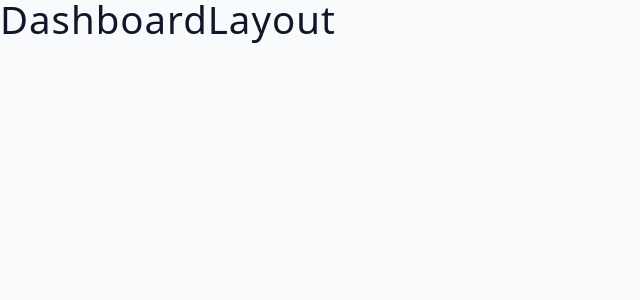
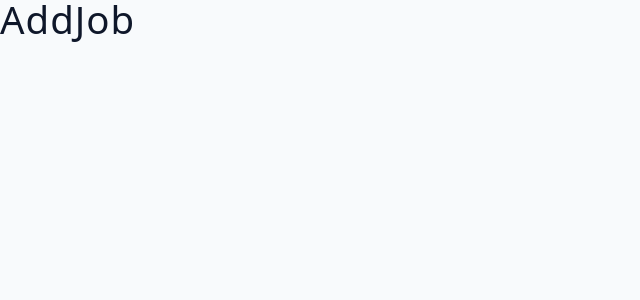
Before and after one commit to kimamovic21/udemy-mern-course-johnsmilga-jobify-app, a React (Vite) app in the folder client/: page /dashboard in a window 1280 px wide. Shown: the top 300 px of the page, without its empty margins (0-640 px from the left). Built offline with nearby package versions, Linux system fonts and the light colour scheme.

Commit message:
34. Dashboard Setup
-u komponentu App.jsx dodane nove komponente i kreiran niz children za rutu dashboard
-u komponentu DashboardLayout.jsx dodana komponenta Outlet
-manje izmjene u documentation.txt fajlu

```diff
--- a/client/src/App.jsx
+++ b/client/src/App.jsx
@@ -1,5 +1,17 @@
 import { createBrowserRouter, RouterProvider } from 'react-router-dom';
-import { HomeLayout, Register, Login, DashboardLayout, Landing, Error } from './pages';
+import {
+  HomeLayout,
+  Register,
+  Login,
+  DashboardLayout,
+  Landing,
+  Error,
+  AddJob,
+  Stats,
+  AllJobs,
+  Profile,
+  Admin
+} from './pages';
 
 const router = createBrowserRouter([
   {
@@ -22,6 +34,27 @@
       {
         path: 'dashboard',
         element: <DashboardLayout />,
+        children: [
+          {
+            index: true,
+            element: <AddJob />,
+          },
+          {
+            path: 'stats',
+            element: <Stats /> },
+          {
+            path: 'all-jobs',
+            element: <AllJobs />,
+          },
+          {
+            path: 'profile',
+            element: <Profile />,
+          },
+          {
+            path: 'admin',
+            element: <Admin />,
+          },
+        ],
       },
     ],
   },
--- a/client/src/pages/DashboardLayout.jsx
+++ b/client/src/pages/DashboardLayout.jsx
@@ -1,7 +1,11 @@
+import { Outlet } from 'react-router-dom';
+
 const DashboardLayout = () => {
   return (
-    <h2>DashboardLayout</h2>
-  )
-}
+    <div>
+      <Outlet />
+    </div>
+  );
+};
 
-export default DashboardLayout
+export default DashboardLayout;
```
Also changed, not shown: 1 other file (tests, documents, lock files or other folders).
